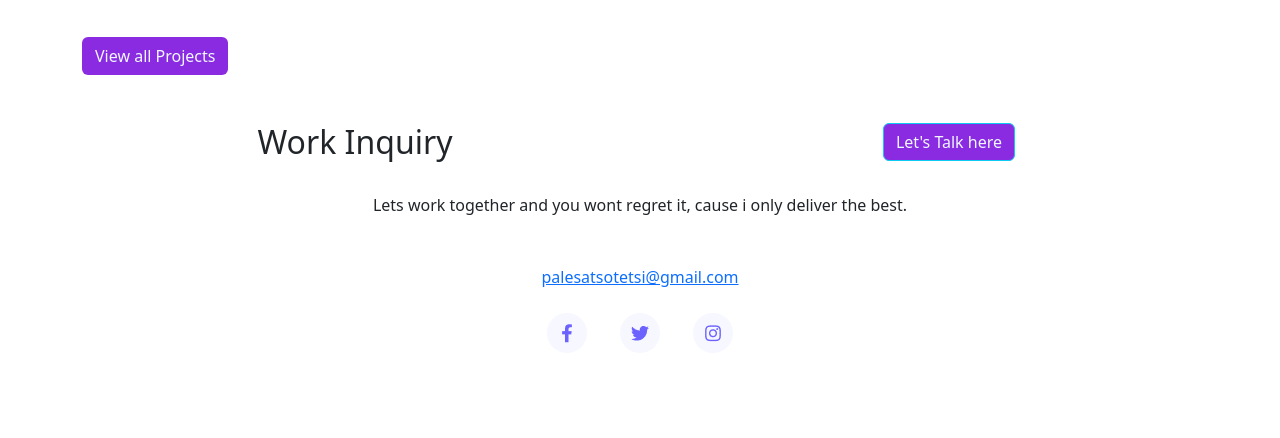
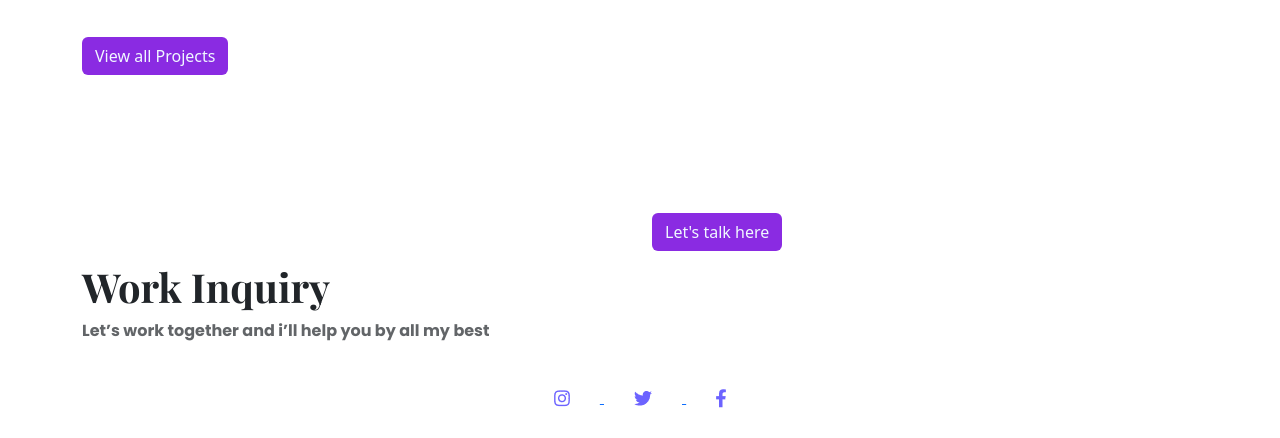
Before and after one commit to Palesa-Tsotetsi/detailed-About-Palesa, a plain HTML site: page about.html in a window 1280 px wide. Shown: the part 394-832 px from the top of the page. Before the commit the page ends 800 px from the top, so only its background shows below. Drawn offline with nearby package versions, Linux system fonts and the light colour scheme; a web font is replaced by a local one.

Commit message:
almost done

```diff
--- a/about.html
+++ b/about.html
@@ -28,6 +28,14 @@
       background-color:blueviolet ;
       color: aliceblue;
     }
+    .social-links img{
+      margin: 30px;
+
+  }
+  footer{
+      padding-top: 90px;
+  }
+
 
 </style>
 
@@ -75,25 +83,38 @@
       </div>
       <br>
       <br>
-      <div class="container text-center">
+      <div class="container">
+        <footer>
             <div class="row">
+                <div class="col-6">
+                    <h1>Work Inquiry</h1>
+                    <p>
+                        Let’s work  together and i’ll help you by all my best
+                    </p>
+                </div>
+
                 <div class="col">
-              <h2>Work Inquiry</h2>
-          </div>
-          <div class="col">
-            <a href="contact.html" class="btn btn-info ms-5">Let's Talk here</a>
+                    <a href="#" class="btn" style="background-color: blueviolet; color:aliceblue">Let's talk here</a>
                 </div>
             </div>
-        <br>
-        Lets work together and you wont regret it, cause i only deliver the best.
+            <a href="mailto:palesatsotetsi@gmail.com"></a>
+            <div class="social-links text-center">
+                <a href="http://www.instagram.com/patricia">
+                    <img src="images/instagram.png" alt="instagram">
+                </a>
+
+                <a href="http://www.github.com/patricia">
+                    <img src="images/twittwer.png" alt="twitter">
+                </a>
+
+                <a href="http://www.facebook.com/patricia">
+                    <img src="images/facebook.png" alt="facebook">
+                </a>
+
             </div>
-      <br>
-      <br>
-      <footer class="text-center text-black"> <a href="mailto:palesatsotetsi@gmail.com">palesatsotetsi@gmail.com</a>
-        <br>
-        <br>
-        <img src="images/scomed.png" alt="">
+
         </footer>
+
 
 </body>
 </html>
--- a/css/styles.css
+++ b/css/styles.css
@@ -35,3 +35,11 @@ h6{
     color: aliceblue;
 
 }
+
+.social-links img{
+  margin: 30px;
+
+}
+footer{
+  padding-top: 90px;
+}
```
Also changed, not shown: contact.html (+21 -1 lines), index.html (+24 -11 lines), images/facebook.png (added), images/instagram.png (added), images/scomed.png (deleted), images/twittwer.png (added). Lines whose indentation alone changed are shown as unchanged.
